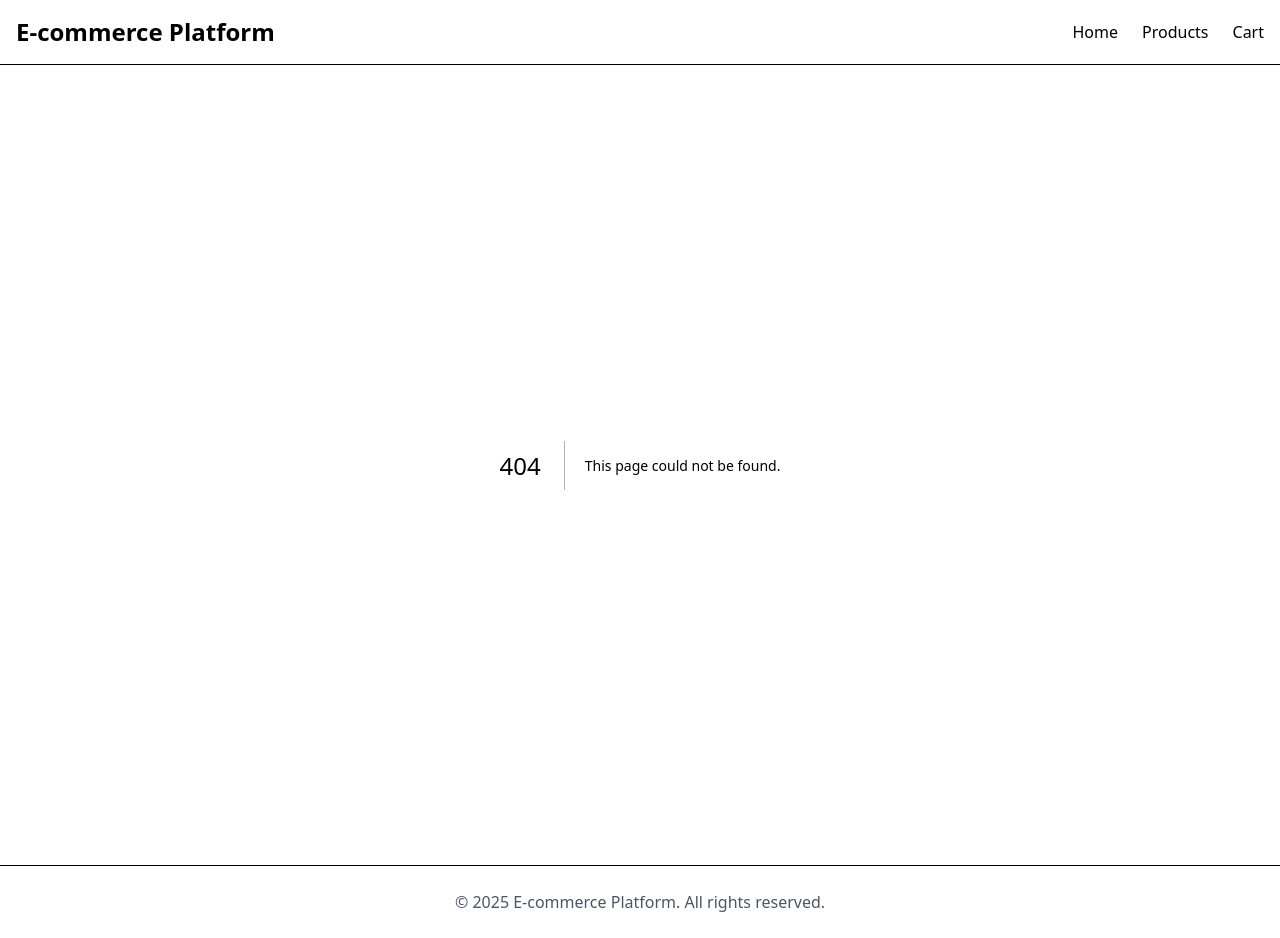
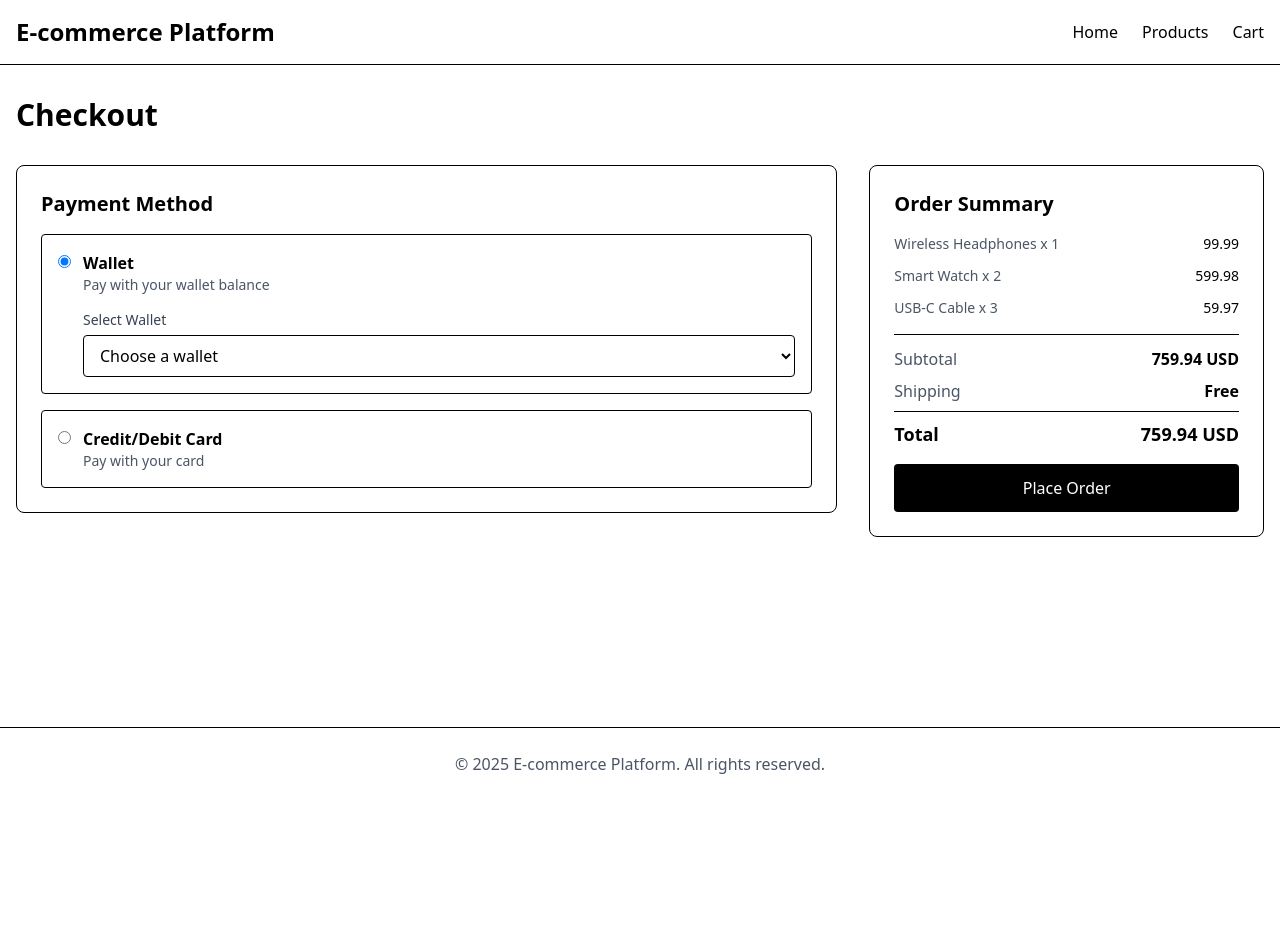
Before and after one commit to hasan-kaya/ecommerce-app, a Next.js app in the folder web-client/: page /checkout in a window 1280 px wide. Before the commit this address had no page. After the commit the page ends 800 px from the top, so only its background shows below. Built offline with nearby package versions, Linux system fonts and the light colour scheme.

Commit message:
feat: checkout page ui

```diff
--- /dev/null
+++ b/web-client/src/app/checkout/page.tsx
@@ -0,0 +1,68 @@
+'use client';
+
+import { useState } from 'react';
+import { useRouter } from 'next/navigation';
+import PaymentMethod from '@/components/features/checkout/PaymentMethod';
+import OrderSummary from '@/components/features/checkout/OrderSummary';
+
+const mockOrderItems = [
+  { id: '1', name: 'Wireless Headphones', price: 9999, quantity: 1 },
+  { id: '2', name: 'Smart Watch', price: 29999, quantity: 2 },
+  { id: '3', name: 'USB-C Cable', price: 1999, quantity: 3 },
+];
+
+const mockWallets = [
+  { currency: 'USD', balance: 100000 },
+  { currency: 'EUR', balance: 50000 },
+  { currency: 'TRY', balance: 200000 },
+];
+
+export default function CheckoutPage() {
+  const router = useRouter();
+  const [paymentMethod, setPaymentMethod] = useState<'wallet' | 'card'>('wallet');
+  const [selectedWallet, setSelectedWallet] = useState('');
+  const [isProcessing, setIsProcessing] = useState(false);
+
+  const handlePlaceOrder = async () => {
+    if (paymentMethod === 'wallet' && !selectedWallet) {
+      alert('Please select a wallet');
+      return;
+    }
+
+    setIsProcessing(true);
+
+    // Simulate API call
+    setTimeout(() => {
+      setIsProcessing(false);
+      alert('Order placed successfully!');
+      router.push('/');
+    }, 2000);
+  };
+
+  return (
+    <div className="container mx-auto px-4 py-8">
+      <h1 className="text-3xl font-bold mb-8">Checkout</h1>
+
+      <div className="grid grid-cols-1 lg:grid-cols-3 gap-8">
+        <div className="lg:col-span-2">
+          <PaymentMethod
+            selectedMethod={paymentMethod}
+            onMethodChange={setPaymentMethod}
+            selectedWallet={selectedWallet}
+            onWalletChange={setSelectedWallet}
+            wallets={mockWallets}
+          />
+        </div>
+
+        <div className="lg:col-span-1">
+          <OrderSummary
+            items={mockOrderItems}
+            currency="USD"
+            onPlaceOrder={handlePlaceOrder}
+            isProcessing={isProcessing}
+          />
+        </div>
+      </div>
+    </div>
+  );
+}
--- /dev/null
+++ b/web-client/src/components/features/checkout/OrderSummary.tsx
@@ -0,0 +1,68 @@
+type OrderItem = {
+  id: string;
+  name: string;
+  price: number;
+  quantity: number;
+};
+
+type OrderSummaryProps = {
+  items: OrderItem[];
+  currency: string;
+  onPlaceOrder: () => void;
+  isProcessing: boolean;
+};
+
+export default function OrderSummary({
+  items,
+  currency,
+  onPlaceOrder,
+  isProcessing,
+}: OrderSummaryProps) {
+  const subtotal = items.reduce((sum, item) => sum + item.price * item.quantity, 0);
+  const shipping = 0;
+  const total = subtotal + shipping;
+
+  return (
+    <div className="border rounded-lg p-6 sticky top-4">
+      <h2 className="text-xl font-bold mb-4">Order Summary</h2>
+
+      <div className="space-y-3 mb-4">
+        {items.map((item) => (
+          <div key={item.id} className="flex justify-between text-sm">
+            <span className="text-gray-600">
+              {item.name} x {item.quantity}
+            </span>
+            <span>{((item.price * item.quantity) / 100).toFixed(2)}</span>
+          </div>
+        ))}
+      </div>
+
+      <div className="border-t pt-3 space-y-2 mb-4">
+        <div className="flex justify-between">
+          <span className="text-gray-600">Subtotal</span>
+          <span className="font-semibold">
+            {(subtotal / 100).toFixed(2)} {currency}
+          </span>
+        </div>
+        <div className="flex justify-between">
+          <span className="text-gray-600">Shipping</span>
+          <span className="font-semibold">Free</span>
+        </div>
+        <div className="border-t pt-2 flex justify-between text-lg">
+          <span className="font-bold">Total</span>
+          <span className="font-bold">
+            {(total / 100).toFixed(2)} {currency}
+          </span>
+        </div>
+      </div>
+
+      <button
+        onClick={onPlaceOrder}
+        disabled={isProcessing}
+        className="w-full bg-black text-white py-3 rounded hover:bg-gray-800 disabled:opacity-50 disabled:cursor-not-allowed"
+      >
+        {isProcessing ? 'Processing...' : 'Place Order'}
+      </button>
+    </div>
+  );
+}
--- /dev/null
+++ b/web-client/src/components/features/checkout/PaymentMethod.tsx
@@ -0,0 +1,112 @@
+'use client';
+
+type PaymentMethodProps = {
+  selectedMethod: 'wallet' | 'card';
+  onMethodChange: (method: 'wallet' | 'card') => void;
+  selectedWallet?: string;
+  onWalletChange: (currency: string) => void;
+  wallets: Array<{ currency: string; balance: number }>;
+};
+
+export default function PaymentMethod({
+  selectedMethod,
+  onMethodChange,
+  selectedWallet,
+  onWalletChange,
+  wallets,
+}: PaymentMethodProps) {
+  return (
+    <div className="border rounded-lg p-6">
+      <h2 className="text-xl font-bold mb-4">Payment Method</h2>
+
+      <div className="space-y-4">
+        {/* Wallet Option */}
+        <label className="flex items-start gap-3 p-4 border rounded cursor-pointer hover:bg-gray-50">
+          <input
+            type="radio"
+            name="paymentMethod"
+            value="wallet"
+            checked={selectedMethod === 'wallet'}
+            onChange={() => onMethodChange('wallet')}
+            className="mt-1"
+          />
+          <div className="flex-1">
+            <div className="font-semibold">Wallet</div>
+            <p className="text-sm text-gray-600">Pay with your wallet balance</p>
+
+            {selectedMethod === 'wallet' && (
+              <div className="mt-3">
+                <label className="text-sm font-medium text-gray-700">
+                  Select Wallet
+                </label>
+                <select
+                  value={selectedWallet}
+                  onChange={(e) => onWalletChange(e.target.value)}
+                  className="w-full mt-1 border rounded px-3 py-2"
+                >
+                  <option value="">Choose a wallet</option>
+                  {wallets.map((wallet) => (
+                    <option key={wallet.currency} value={wallet.currency}>
+                      {wallet.currency} - Balance: {(wallet.balance / 100).toFixed(2)}
+                    </option>
+                  ))}
+                </select>
+              </div>
+            )}
+          </div>
+        </label>
+
+        {/* Card Option */}
+        <label className="flex items-start gap-3 p-4 border rounded cursor-pointer hover:bg-gray-50">
+          <input
+            type="radio"
+            name="paymentMethod"
+            value="card"
+            checked={selectedMethod === 'card'}
+            onChange={() => onMethodChange('card')}
+            className="mt-1"
+          />
+          <div className="flex-1">
+            <div className="font-semibold">Credit/Debit Card</div>
+            <p className="text-sm text-gray-600">Pay with your card</p>
+
+            {selectedMethod === 'card' && (
+              <div className="mt-3 space-y-3">
+                <div>
+                  <label className="text-sm font-medium text-gray-700">
+                    Card Number
+                  </label>
+                  <input
+                    type="text"
+                    placeholder="1234 5678 9012 3456"
+                    className="w-full mt-1 border rounded px-3 py-2"
+                  />
+                </div>
+                <div className="grid grid-cols-2 gap-3">
+                  <div>
+                    <label className="text-sm font-medium text-gray-700">
+                      Expiry Date
+                    </label>
+                    <input
+                      type="text"
+                      placeholder="MM/YY"
+                      className="w-full mt-1 border rounded px-3 py-2"
+                    />
+                  </div>
+                  <div>
+                    <label className="text-sm font-medium text-gray-700">CVV</label>
+                    <input
+                      type="text"
+                      placeholder="123"
+                      className="w-full mt-1 border rounded px-3 py-2"
+                    />
+                  </div>
+                </div>
+              </div>
+            )}
+          </div>
+        </label>
+      </div>
+    </div>
+  );
+}
```
